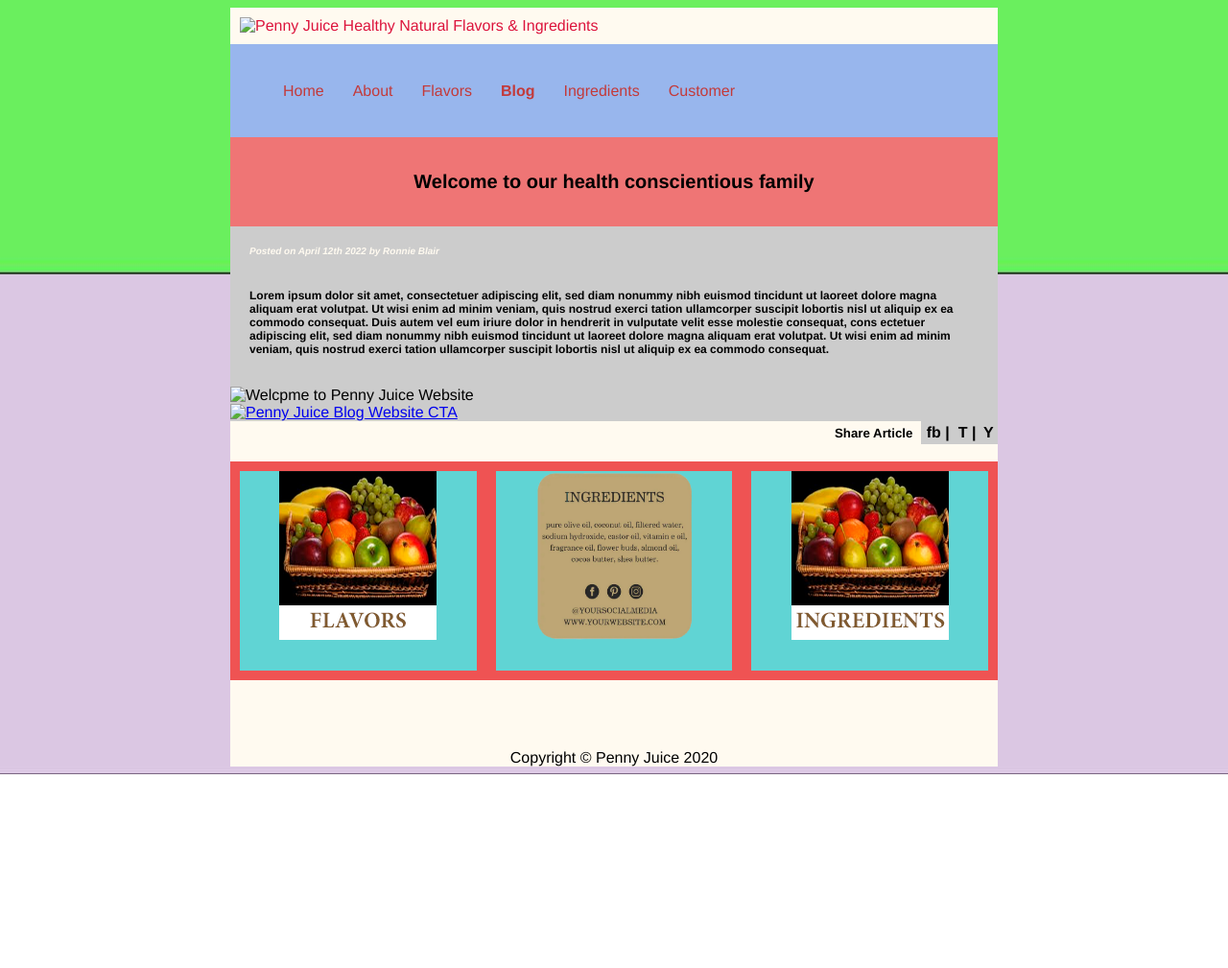
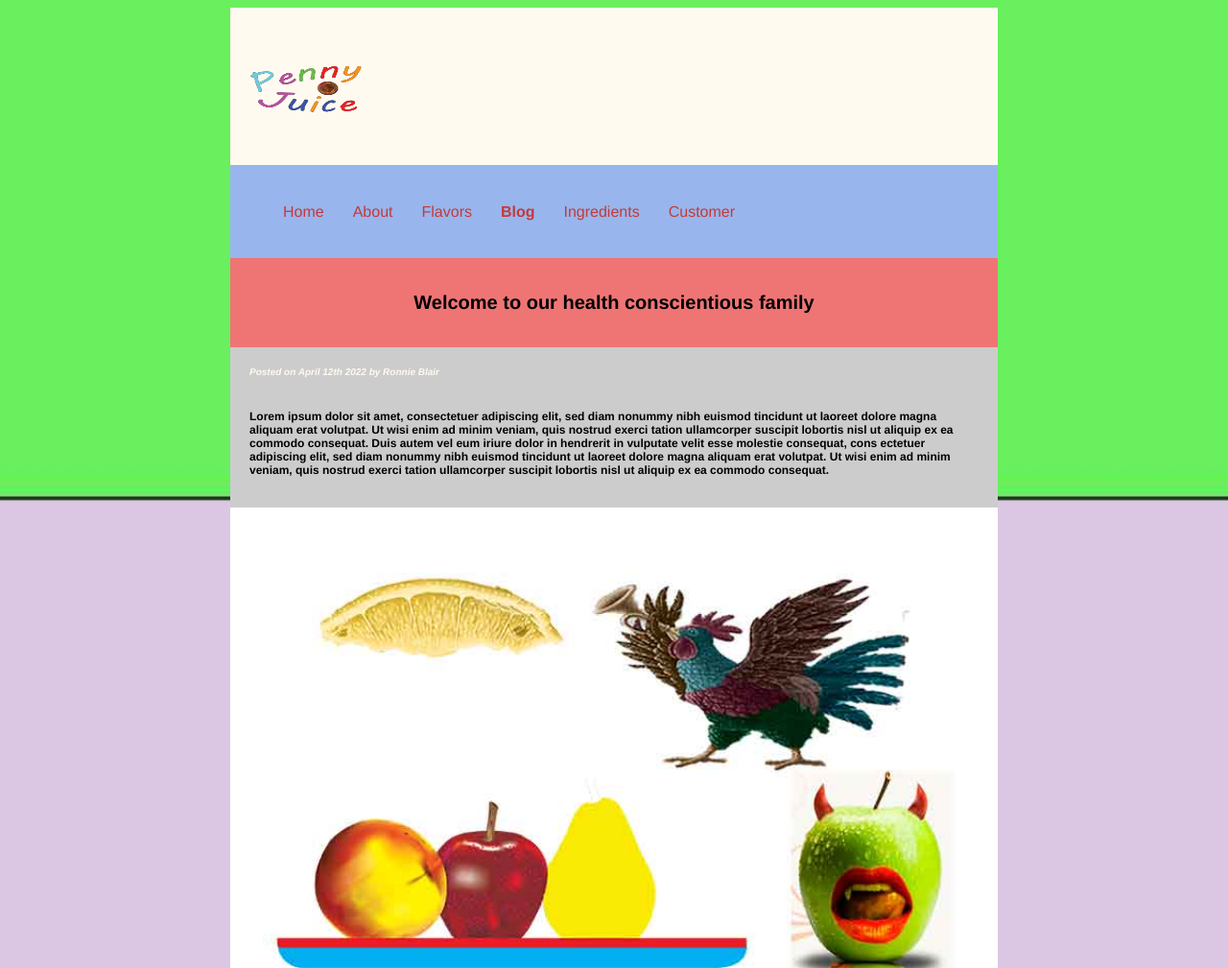
Before and after one commit to RonnieBlair/Blairpennyjuice.github.io, a plain HTML site: page Blog.html in a window 1280 px wide. Shown: the top 1009 px of the page at 96% size. Before the commit the page ends 807 px from the top, so only its background shows below. Drawn offline with Linux system fonts and the light colour scheme; files that its build step writes are made by us from their sources; files whose address does not match are found by name.

Commit message:
Update Blog.html
Blog 3rd

```diff
--- a/Blog.html
+++ b/Blog.html
@@ -6,14 +6,14 @@
     <meta name="Keywords" content="Las Vegas, Healthy Lifestyle, Pre School, Juices">
     <meta name="author" content="Ronnie Blair">
     <meta name="viewport" content="width=device-width, initial-scale=1.0">
-    <link rel="stylesheet" type="text/css" href="../css/mystyle.css">
+    <link rel="stylesheet" type="text/css" href="mystyle.css">
 </head>
 
 <body>
     <div id="container">
 
         <div class="header">
-           <div><img src="../images/Penny_PJ_Logo.png" alt="Penny Juice Healthy Natural Flavors & Ingredients"Width="164" height="140"></div>
+           <div><img src="Penny_PJ_Logo.png" alt="Penny Juice Healthy Natural Flavors & Ingredients"Width="164" height="140"></div>
         </div>
 
          <div class="content"></div>
@@ -87,8 +87,8 @@
             <article>
                 <h4><em>Posted on April 12th 2022 by Ronnie Blair</em></h4>
                 <h3><p>Lorem ipsum dolor sit amet, consectetuer adipiscing elit, sed diam nonummy nibh euismod tincidunt ut laoreet dolore magna aliquam erat volutpat. Ut wisi enim ad minim veniam, quis nostrud exerci tation ullamcorper suscipit lobortis nisl ut aliquip ex ea commodo consequat. Duis autem vel eum iriure dolor in hendrerit in vulputate velit esse molestie consequat,  cons ectetuer adipiscing elit, sed diam nonummy nibh euismod tincidunt ut laoreet dolore magna aliquam erat volutpat. Ut wisi enim ad minim veniam, quis nostrud exerci tation ullamcorper suscipit lobortis nisl ut aliquip ex ea commodo consequat.</p></h3>
-                <div><img src="../Images/Welcome_Page.jpg" alt="Welcpme to Penny Juice Website"  width="800" height="480"></div>
-                <div><a href="#"><img src="../Images/GRC175_PennyJuice_Blog_but_W13_.png" alt="Penny Juice Blog Website CTA" width="266" height="87"></a></div>
+                <div><img src="Welcome_Page.jpg" alt="Welcpme to Penny Juice Website"  width="800" height="480"></div>
+                <div><a href="#"><img src="GRC175_PennyJuice_Blog_but_W13_.png" alt="Penny Juice Blog Website CTA" width="266" height="87"></a></div>
                     <h5>Share Article</h5>
                         <table style="width: 10%">
                             <tr>
```
